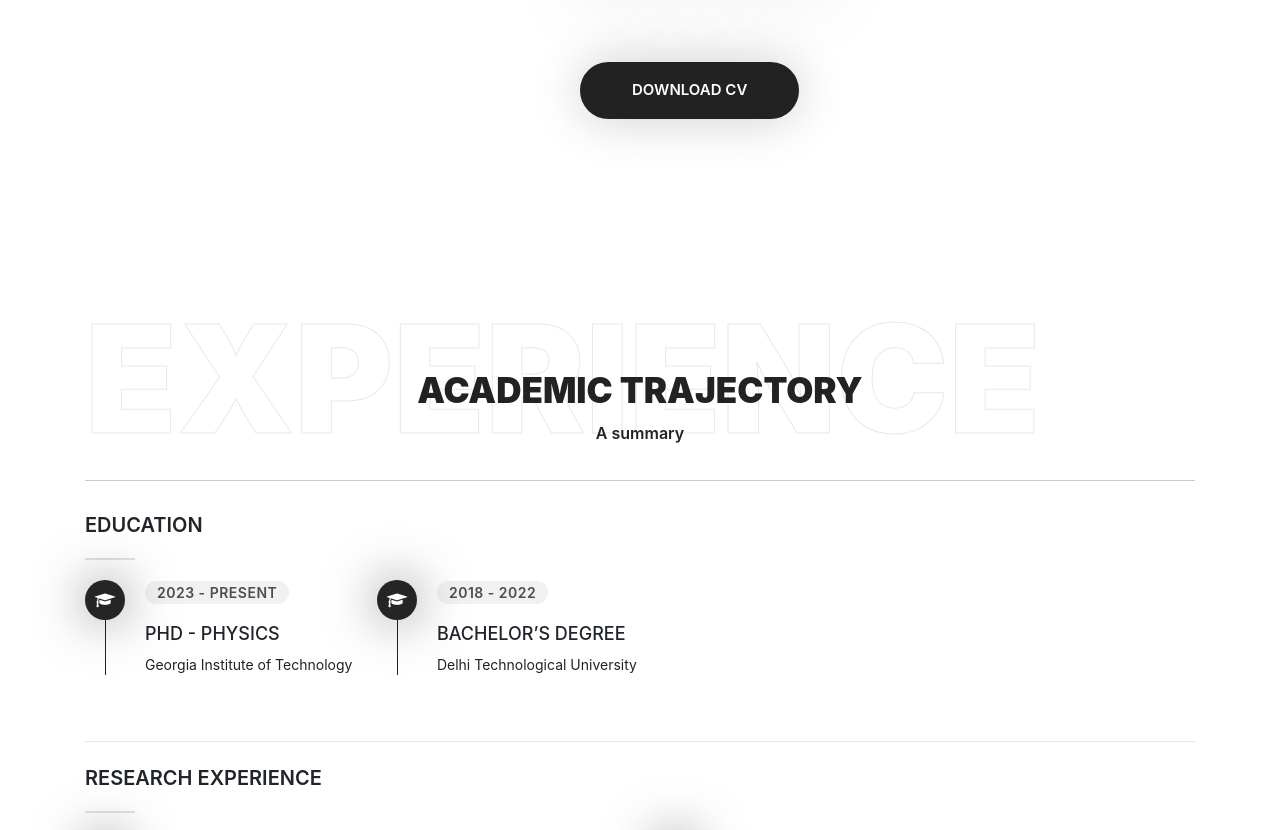
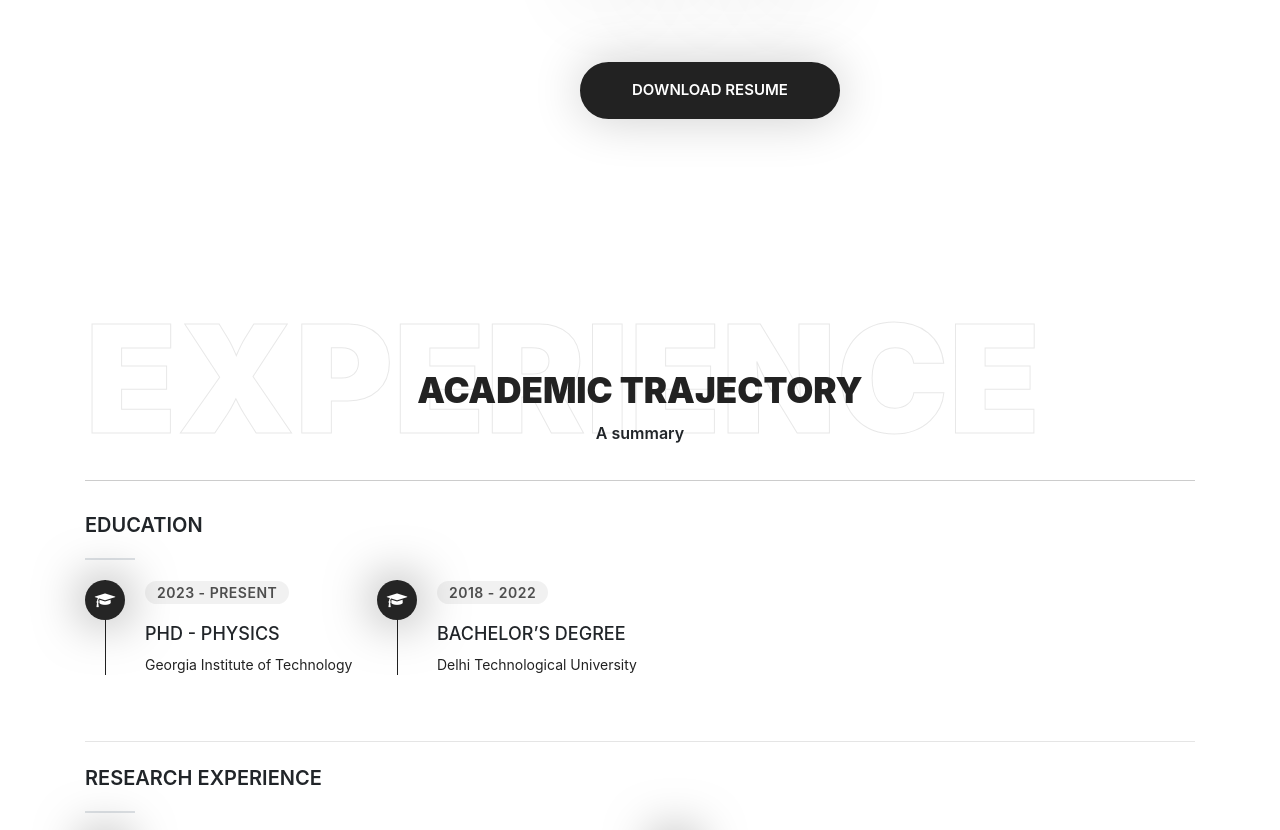
Before and after one commit to centarsirius/centarsirius.github.io, a plain HTML site: page index.html in a window 1280 px wide. Shown: the part 1969-2799 px from the top of the page. Drawn offline with nearby package versions, Linux system fonts and the light colour scheme.

Commit message:
Update index.html

```diff
--- a/index.html
+++ b/index.html
@@ -179,7 +179,7 @@
                             <a target="_blank" href="https://github.com/centarsirius"><i class="fa fa-github"></i></a>
                         </div>
                         <span class="about-button">
-                            <a class="main-btn" href="cv/Sachin_GT_resume.pdf" target="_blank">Download CV</a>
+                            <a class="main-btn" href="cv/Sachin_GT_resume.pdf" target="_blank">Download Resume</a>
                         </span>
                     </div>
                 </div>
```
